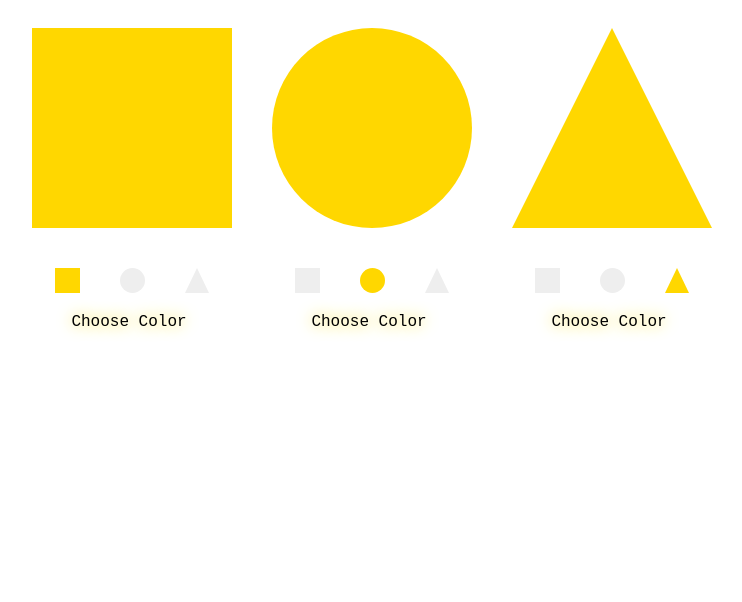
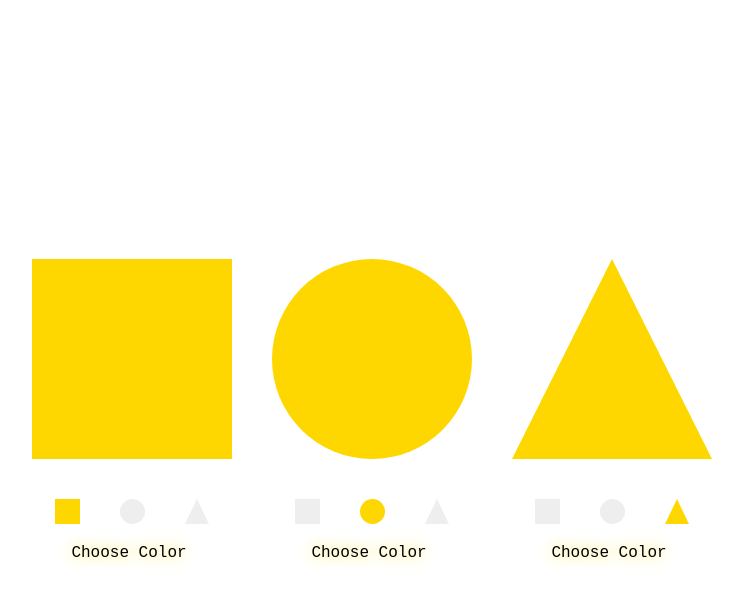
Before and after one commit to pirey/shape, a React (Create React App) app: page / in a window 1280 px wide. Shown: the top 602 px of the page, without its empty margins (268-1010 px from the left). Built offline with nearby package versions, Linux system fonts and the light colour scheme.

Commit message:
flex style

```diff
--- /dev/null
+++ b/src/App.css
@@ -0,0 +1,5 @@
+html, body {
+    height: 100%;
+    width: 100%;
+    margin: 0;
+}
--- a/src/App.js
+++ b/src/App.js
@@ -1,13 +1,10 @@
 import React from 'react';
-import Shape from './components/Shape';
-import Flex from './components/Flex';
+import Main from './components/Main';
+
+import './App.css';
 
 export default () => (
   <div>
-    <Flex>
-      <Shape />
-      <Shape shape="circle" />
-      <Shape shape="triangle" />
-    </Flex>
+    <Main />
   </div>
 );
--- a/src/components/Flex.js
+++ b/src/components/Flex.js
@@ -1,15 +1,21 @@
 import React from 'react';
 
-export default ({ children, direction = 'row' }) => {
-  const style = {
+export default ({ style = {}, children }) => {
+
+  const originalStyle = {
     display: 'flex',
     flexWrap: 'wrap',
     alignItems: 'center',
     justifyContent: 'center',
-    flexDirection: direction,
+    flexDirection: 'row',
+  };
+
+  const flexStyle = {
+    ...originalStyle,
+    ...style
   };
 
   return (
-    <div style={style}>{children}</div>
+    <div style={flexStyle}>{children}</div>
   );
 };
--- /dev/null
+++ b/src/components/Main.js
@@ -0,0 +1,19 @@
+import React from 'react';
+import Flex from './Flex';
+import Shape from './Shape';
+
+export default () => {
+  const style = {
+    position: 'fixed',
+    height: '100%',
+    width: '100%',
+  };
+
+  return (
+    <Flex style={style}>
+      <Shape />
+      <Shape shape="circle" />
+      <Shape shape="triangle" />
+    </Flex>
+  );
+};
```
